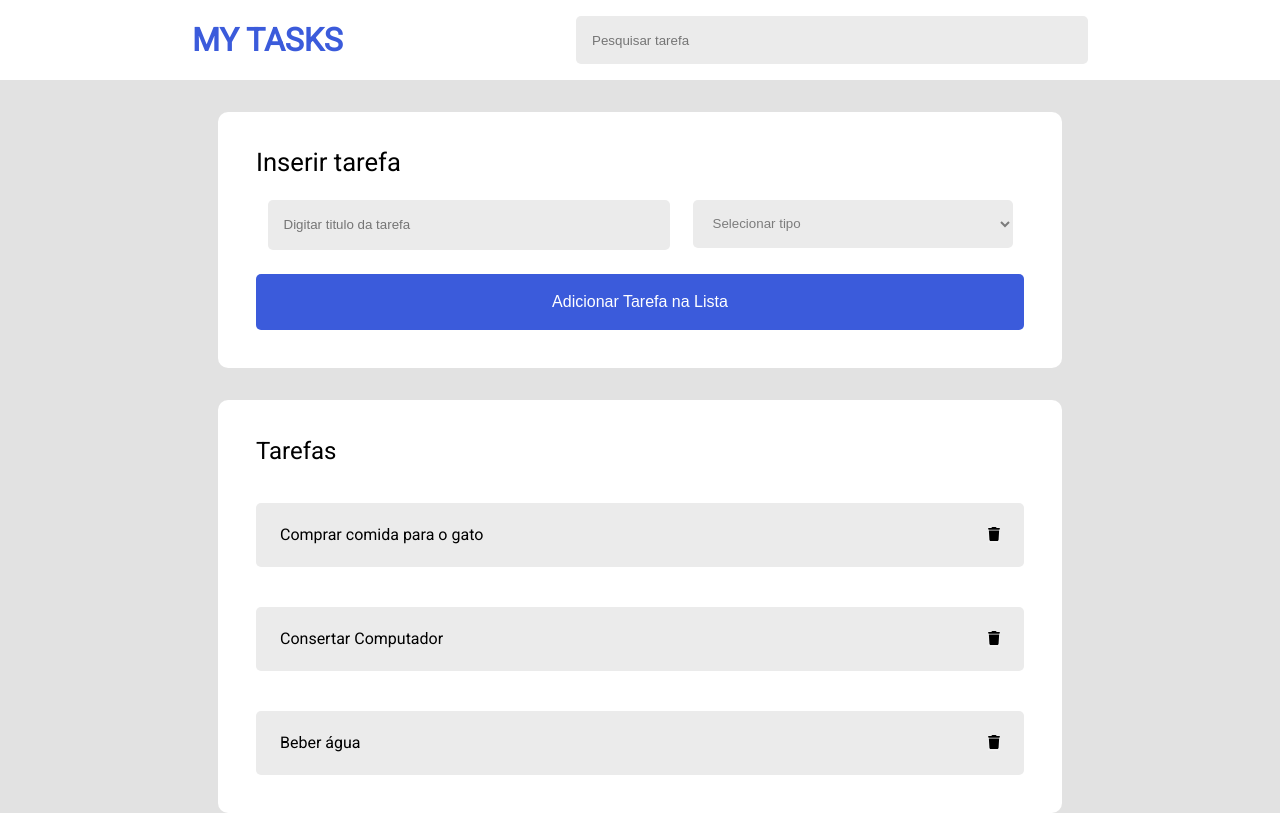
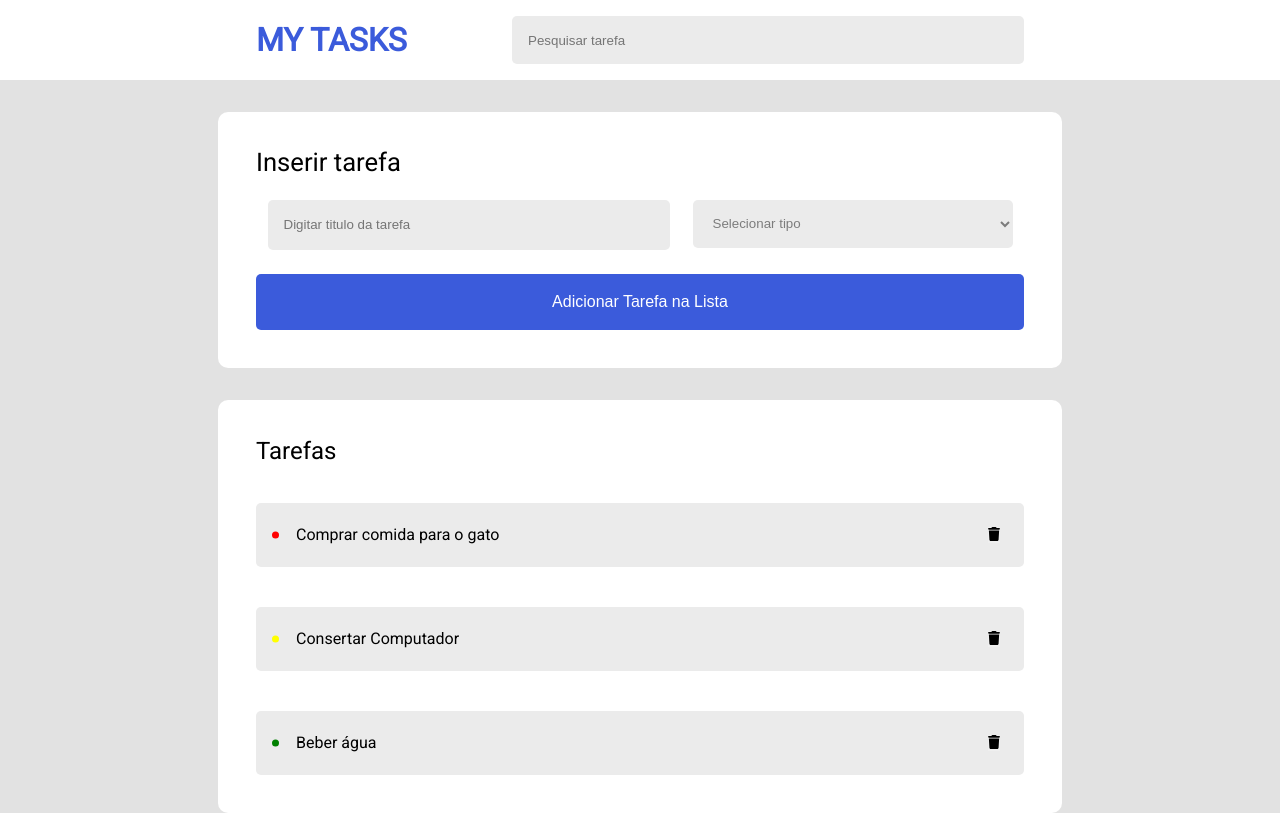
Before and after one commit to jhtcoelho/m3-objetivo1-jhtcoelho, a plain HTML site: page index.html in a window 1280 px wide. Drawn offline with Linux system fonts and the light colour scheme.

Commit message:
disc added

```diff
--- a/style.css
+++ b/style.css
@@ -18,17 +18,18 @@ h2{
 .header__container{
     background-color: white;
     display: flex;
+    align-items: center;
+    justify-content: center;
     height: 10vh;
 }
 
 .header__content{
     display: flex;
-    margin: auto;
     justify-content: space-between;
     flex-direction: row;
     align-items: center;
-    width:70%;
-
+    margin: 0 20%;
+    width:100%;
 }
 
 .header__input--search{
@@ -50,7 +51,6 @@ h2{
     display: flex;
     flex-direction: column;
     align-items: left;
-    width: 60vw;
     align-self: center;
     margin-top: 4vh;
     padding: 3%;
@@ -120,8 +120,39 @@ h2{
     display: flex;
     margin-top: 5vh;
     justify-content: space-between;
+    position: relative;
 }
 
+.task__item::before {
+    position: absolute;
+    content: " ";
+    width: 7px;
+    height: 7px;
+    top: 50%;
+    transform: translateY(-50%);
+    left: 16px;
+    border-radius: 10px;
+    z-index: 10;
+}
+
+
+.task__item:nth-child(1)::before {
+    background: red;
+}
+
+
+.task__item:nth-child(2)::before {
+    background: yellow;
+}
+
+.task__item:nth-child(3)::before {
+    background: green;
+}
+
+
+.task-info__container {
+    margin-left: 16px;
+}
 .tasks__list{
     display: flex;
     flex-direction: column;
@@ -140,7 +171,7 @@ h2{
     padding: 3vh;
 }
 
-.span-urgent {
+/* .span-urgent {
     height: 8px;
     width: 8px;
     border-radius: 100%;
@@ -158,4 +189,4 @@ h2{
     width: 8px;
     border-radius: 100%;
     background-color: green;
-}
+} */
```
